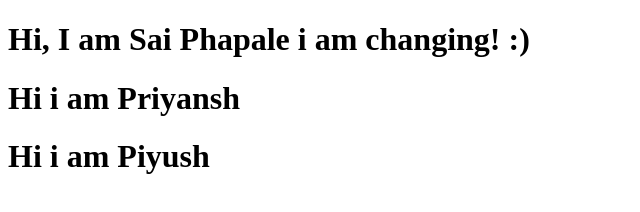
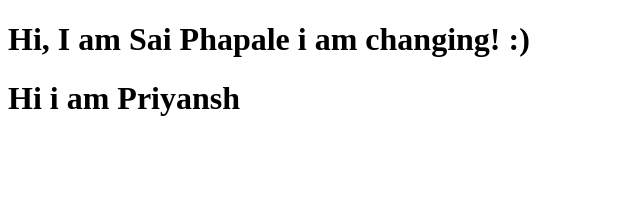
Before and after one commit to PhapaleSai/new_JENKINS_CICD, a plain HTML site: page index.html in a window 1280 px wide. Shown: the whole page, without its empty margins (0-640 px from the left). Drawn offline with Linux system fonts and the light colour scheme.

Commit message:
Update index.html

```diff
--- a/index.html
+++ b/index.html
@@ -7,6 +7,5 @@
 <body>
   <h1> Hi, I am Sai Phapale i am changing! :)</h1>
   <h1>Hi i am Priyansh </h1>
-  <h1>Hi i am Piyush </h1>
 </body>
 </html>
```
